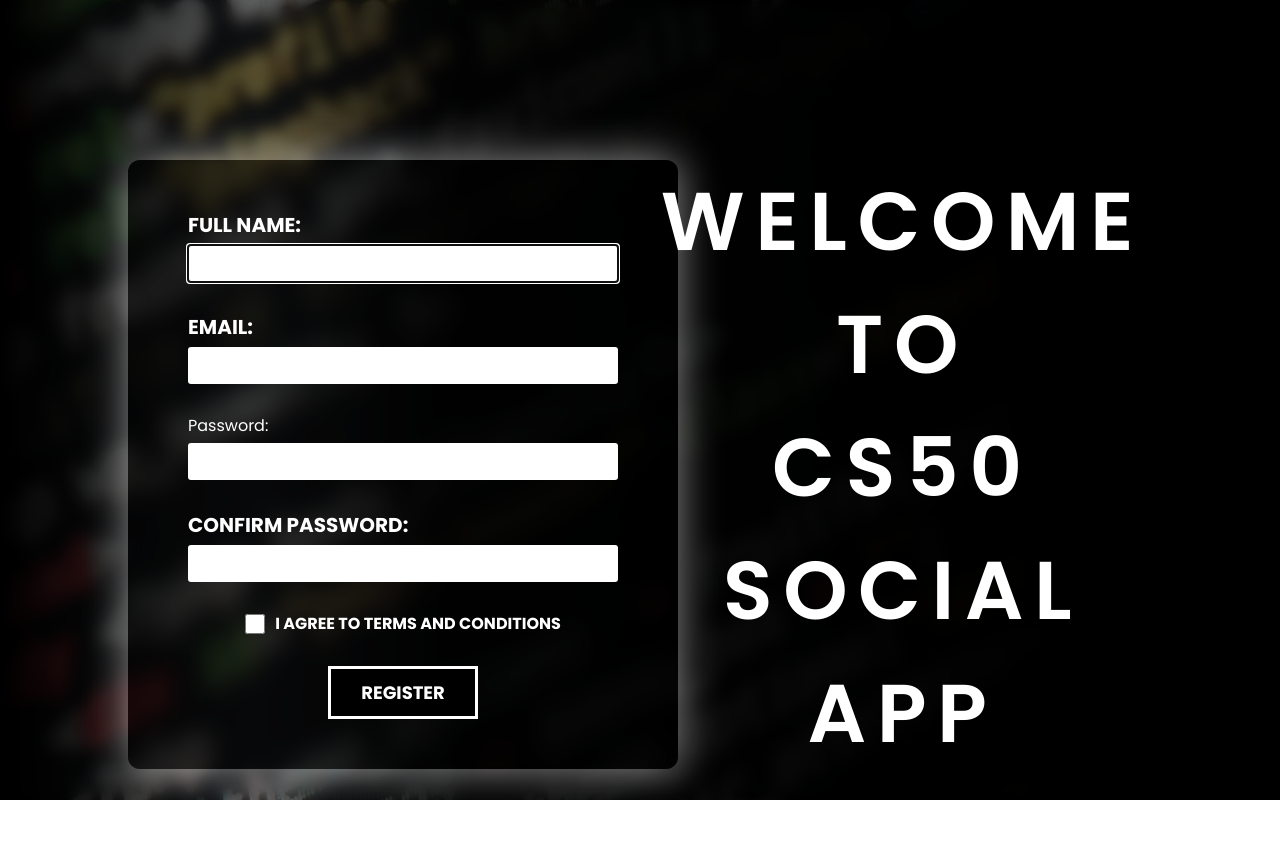
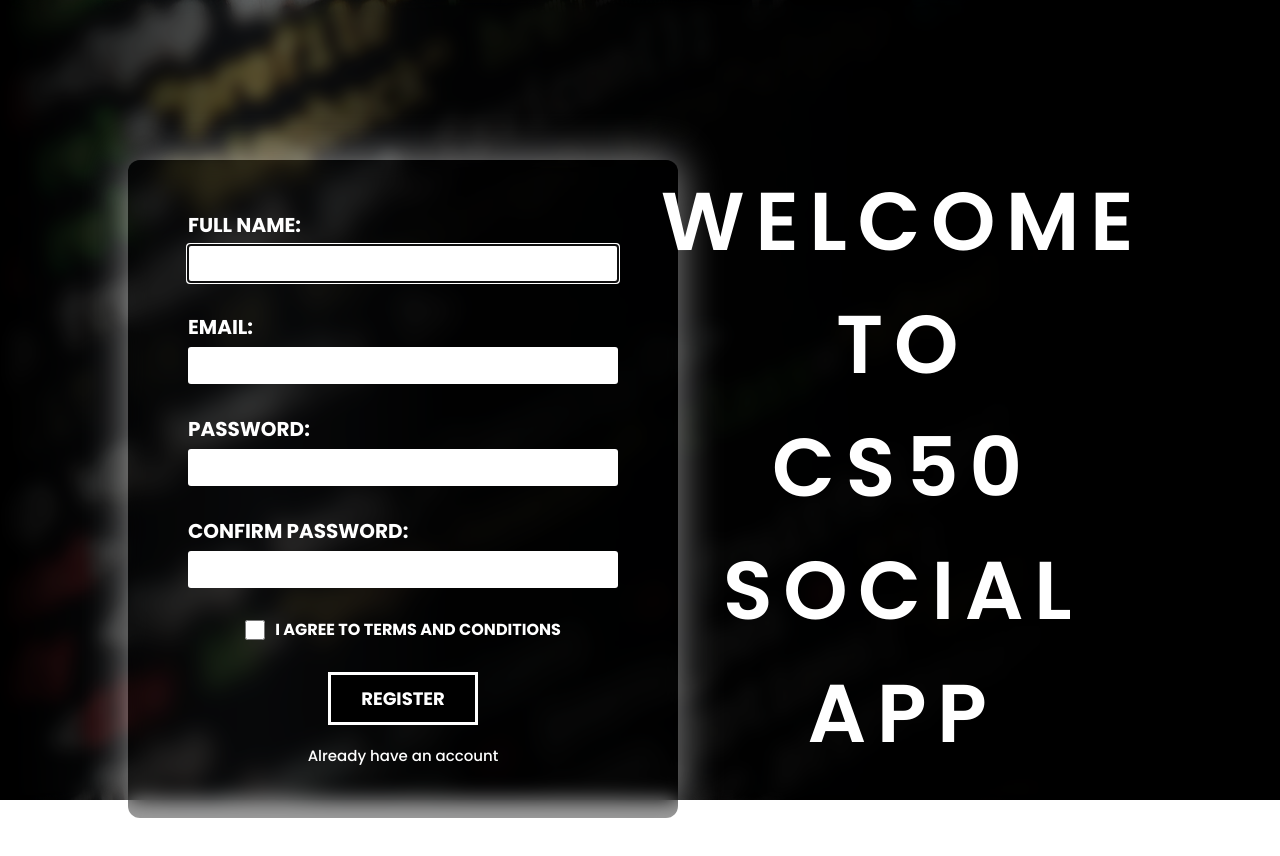
Before and after one commit to densol96/cs50-social-app, a React (Vite) app in the folder front-end/: page / in a window 1280 px wide. Shown: the top 856 px of the page. Built offline with nearby package versions, Linux system fonts and the light colour scheme.

Commit message:
NEW: Re-usable link component with animations added

```diff
--- /dev/null
+++ b/front-end/src/ui/AnimatedLink.jsx
@@ -0,0 +1,54 @@
+import { Link } from "react-router-dom";
+import styled, { css } from "styled-components";
+
+const sizes = {
+  default: css`
+    font-weight: 500;
+    font-size: 1.5rem;
+
+    &::after {
+      height: 1.5px;
+      bottom: -2px;
+      left: -2px;
+    }
+
+    &:hover::after {
+      width: 102%;
+    }
+  `,
+};
+
+const colors = {
+  primary: css`
+    color: var(--color-white);
+    background-color: transparent;
+
+    &::after {
+      background-color: var(--color-white);
+    }
+  `,
+};
+
+const StyledLink = styled(Link)`
+  ${(props) => sizes[props.size]}
+  ${(props) => colors[props.color]}
+  text-decoration: none;
+  position: relative;
+
+  &::after {
+    content: "";
+    position: absolute;
+    transition: all var(--transition-duration--default);
+    width: 0%;
+  }
+`;
+
+function AnimatedLink({ size = "default", color = "primary", children }) {
+  return (
+    <StyledLink color={color} size={size}>
+      {children}
+    </StyledLink>
+  );
+}
+
+export default AnimatedLink;
--- a/front-end/src/ui/Homepage.jsx
+++ b/front-end/src/ui/Homepage.jsx
@@ -1,5 +1,6 @@
 import styled from "styled-components";
 import Button from "./Button";
+import AnimatedLink from "./AnimatedLink";
 
 const HomepageStyled = styled.div`
   height: 100vh;
@@ -35,7 +36,7 @@ const Content = styled.div`
   z-index: 100000;
   color: white;
 `;
-Button;
+
 const P = styled.p`
   text-transform: uppercase;
   font-size: 2.8rem;
@@ -123,7 +124,7 @@ function Homepage() {
             <input type="text" id="email" />
           </div>
           <div>
-            <labeldefault htmlFor="password">Password:</labeldefault>
+            <label htmlFor="password">Password:</label>
             <input type="text" id="password" />
           </div>
           <div>
@@ -136,9 +137,7 @@ function Homepage() {
           </div>
           <div className="btns">
             <Button>Register</Button>
-            {/* <Link size="small" variation="link">
-              Already have an account
-            </Link> */}
+            <AnimatedLink>Already have an account</AnimatedLink>
           </div>
         </Form>
         <Text>
```
Also changed, not shown: front-end/src/ui/Link.jsx (deleted, +0 -50 lines).
